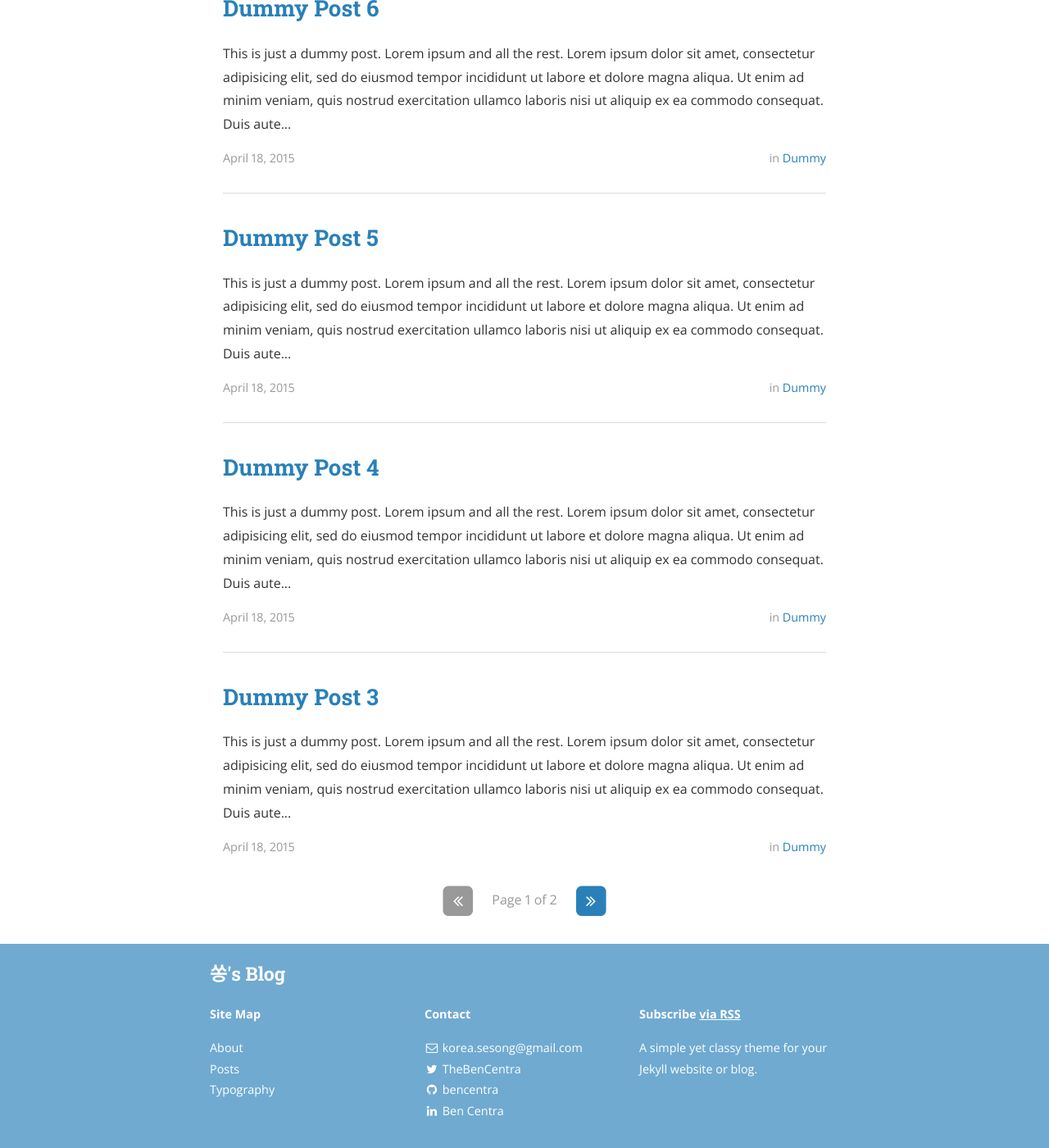
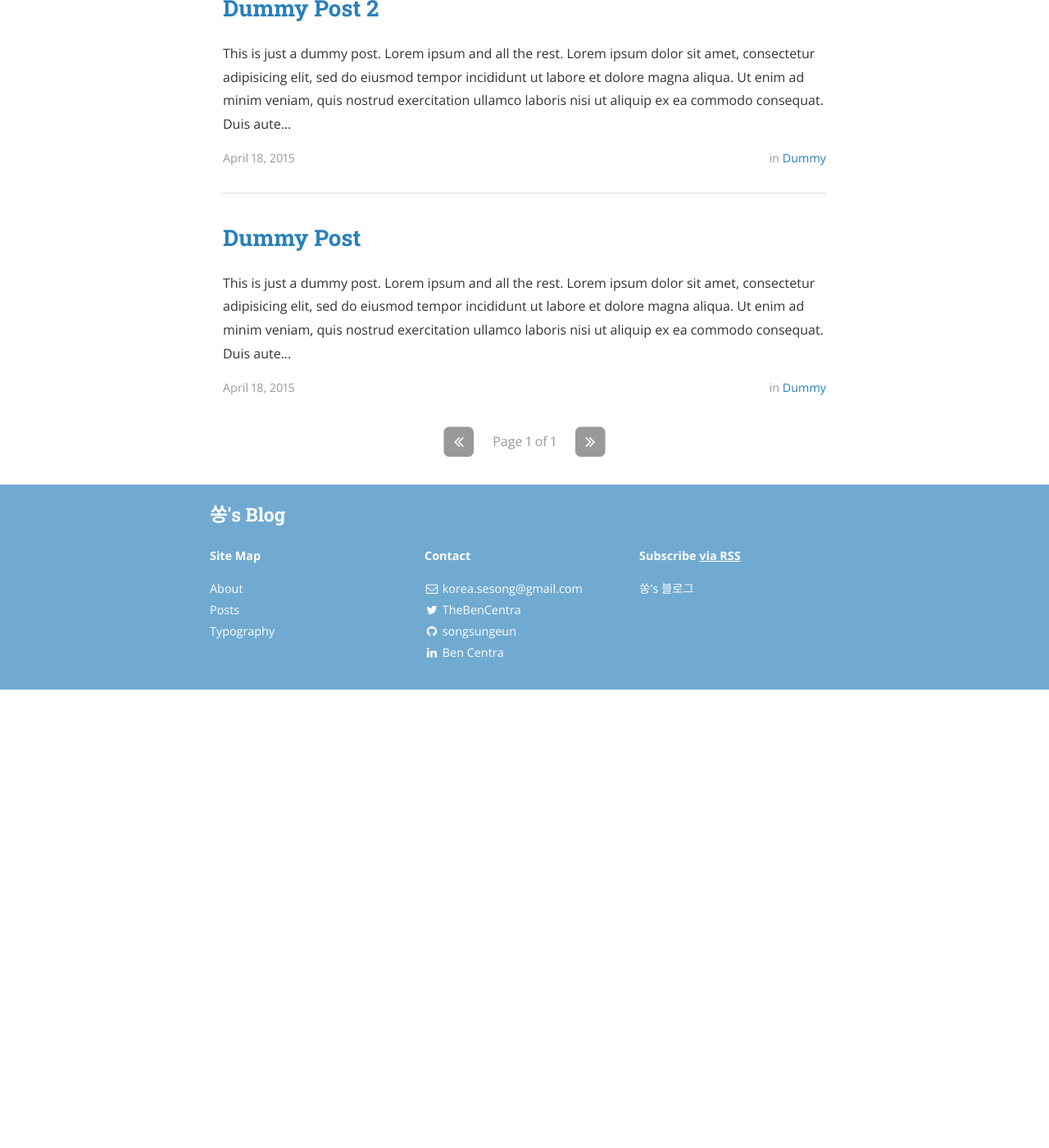
Before and after one commit to Songsungeun/songsungeun.github.io, a Jekyll site: the page built from index.html, in a window 1280 px wide and 1400 px high, scrolled down 801 px. Shown: the whole window at 82% size. Built offline with Jekyll 4.4.1, drawn with Linux system fonts in a browser that asks for light colours; nearby versions of some CDN libraries; the list of posts is cut into pages by our own code; after the commit the page ends 1642 px from its top, so only the background shows below that; some of the changed text lies outside the part shown.

Commit message:
서브타이틀 변경

```diff
--- a/_config.yml
+++ b/_config.yml
@@ -12,11 +12,11 @@
 
 # Site settings
 title: 쏭's Blog
-subtitle: "A simple yet classy theme for your Jekyll website or blog"
+subtitle: "쏭's 블로그"
 email: korea.sesong@gmail.com
 name: Song Sungeun
 description: >
-  A simple yet classy theme for your Jekyll website or blog.
+  쏭's 블로그
 # Base URL of site (i.e. /blog). It should always start with a slash,
 # and never end with a slash. Set it to a blank value if hosting at the
 # root of your server.
@@ -88,8 +88,8 @@
 
   - name: GitHub
     icon: github
-    username: bencentra
-    url: https://github.com/bencentra
+    username: songsungeun
+    url: https://github.com/songsungeun
     desc: Fork me on GitHub
     share: false
 
--- a/_posts/2015-04-18-dummy3.markdown
+++ /dev/null
@@ -1,16 +0,0 @@
----
-layout: post
-title:  "Dummy Post 3"
-date:   2015-04-18 08:43:59
-author: Ben Centra
-categories: Dummy
----
-
-This is just a dummy post. Lorem ipsum and all the rest.
-
-Lorem ipsum dolor sit amet, consectetur adipisicing elit, sed do eiusmod
-tempor incididunt ut labore et dolore magna aliqua. Ut enim ad minim veniam,
-quis nostrud exercitation ullamco laboris nisi ut aliquip ex ea commodo
-consequat. Duis aute irure dolor in reprehenderit in voluptate velit esse
-cillum dolore eu fugiat nulla pariatur. Excepteur sint occaecat cupidatat non
-proident, sunt in culpa qui officia deserunt mollit anim id est laborum.
--- a/_posts/2015-04-18-dummy4.markdown
+++ /dev/null
@@ -1,17 +0,0 @@
----
-layout: post
-title:  "Dummy Post 4"
-date:   2015-04-18 08:43:59
-author: Ben Centra
-categories: Dummy
-tags: ipsum
----
-
-This is just a dummy post. Lorem ipsum and all the rest.
-
-Lorem ipsum dolor sit amet, consectetur adipisicing elit, sed do eiusmod
-tempor incididunt ut labore et dolore magna aliqua. Ut enim ad minim veniam,
-quis nostrud exercitation ullamco laboris nisi ut aliquip ex ea commodo
-consequat. Duis aute irure dolor in reprehenderit in voluptate velit esse
-cillum dolore eu fugiat nulla pariatur. Excepteur sint occaecat cupidatat non
-proident, sunt in culpa qui officia deserunt mollit anim id est laborum.
--- a/_posts/2015-04-18-dummy5.markdown
+++ /dev/null
@@ -1,17 +0,0 @@
----
-layout: post
-title:  "Dummy Post 5"
-date:   2015-04-18 08:43:59
-author: Ben Centra
-categories: Dummy
-tags: lorem
----
-
-This is just a dummy post. Lorem ipsum and all the rest.
-
-Lorem ipsum dolor sit amet, consectetur adipisicing elit, sed do eiusmod
-tempor incididunt ut labore et dolore magna aliqua. Ut enim ad minim veniam,
-quis nostrud exercitation ullamco laboris nisi ut aliquip ex ea commodo
-consequat. Duis aute irure dolor in reprehenderit in voluptate velit esse
-cillum dolore eu fugiat nulla pariatur. Excepteur sint occaecat cupidatat non
-proident, sunt in culpa qui officia deserunt mollit anim id est laborum.
--- a/_posts/2015-04-18-dummy6.markdown
+++ /dev/null
@@ -1,17 +0,0 @@
----
-layout: post
-title:  "Dummy Post 6"
-date:   2015-04-18 08:43:59
-author: Ben Centra
-categories: Dummy
-tags: lorem ipsum
----
-
-This is just a dummy post. Lorem ipsum and all the rest.
-
-Lorem ipsum dolor sit amet, consectetur adipisicing elit, sed do eiusmod
-tempor incididunt ut labore et dolore magna aliqua. Ut enim ad minim veniam,
-quis nostrud exercitation ullamco laboris nisi ut aliquip ex ea commodo
-consequat. Duis aute irure dolor in reprehenderit in voluptate velit esse
-cillum dolore eu fugiat nulla pariatur. Excepteur sint occaecat cupidatat non
-proident, sunt in culpa qui officia deserunt mollit anim id est laborum.
```
